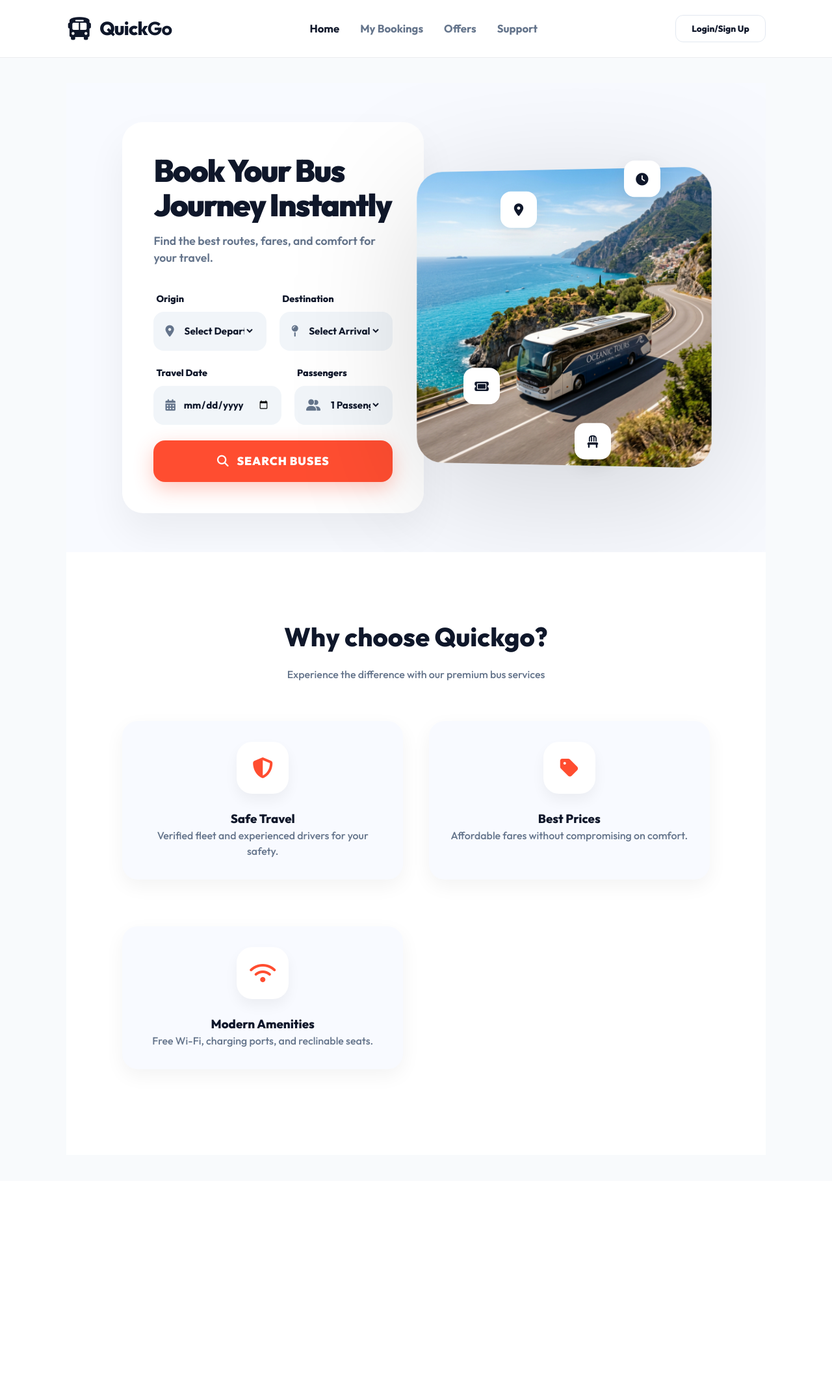
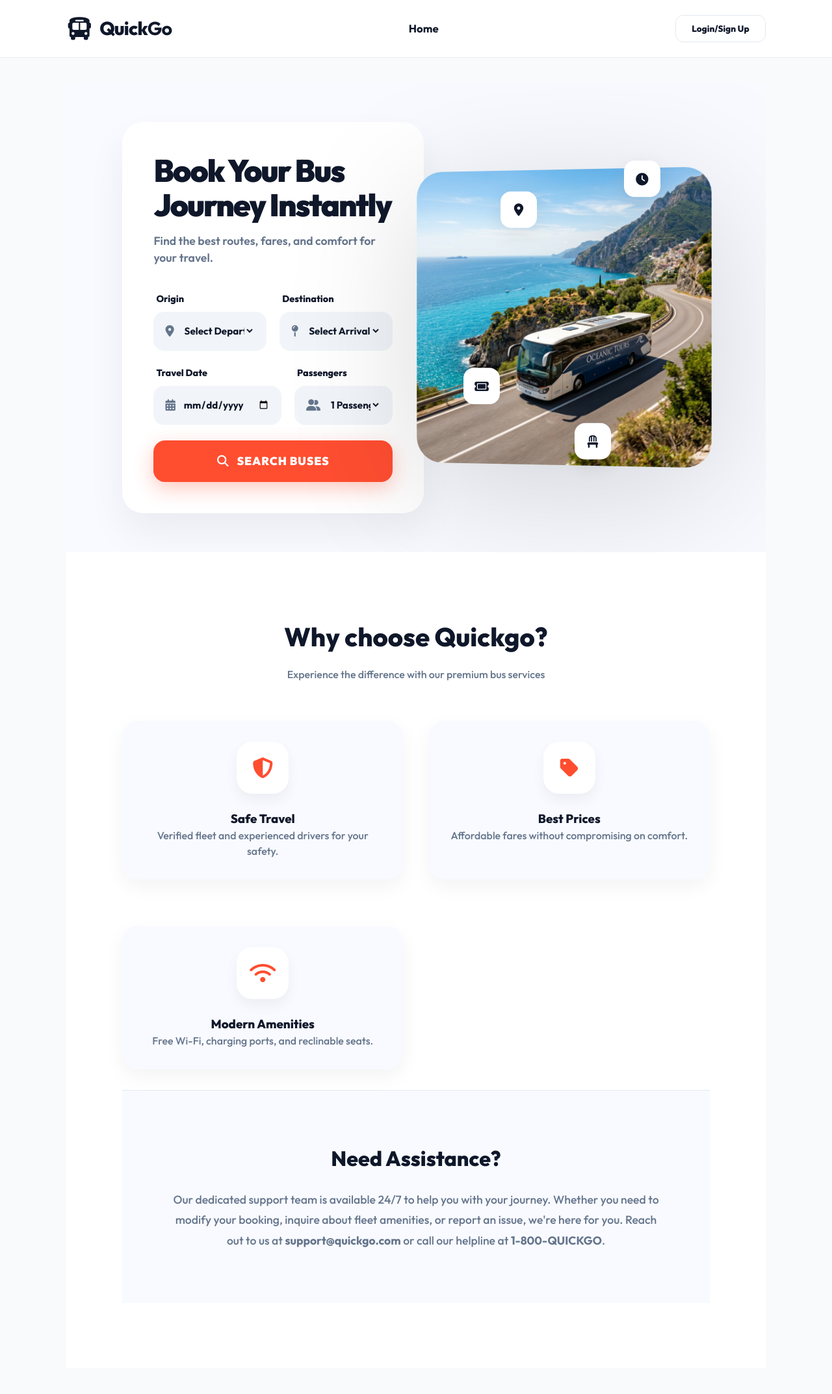
Before and after one commit to miyat0/bus_reservation_project., a Django app: page / in a window 1280 px wide. Shown: the whole page at 65% size. Before the commit the page ends 1612 px from the top, so only its background shows below. Run offline with Django 5.2, Linux system fonts and the light colour scheme; data that the repository does not hold is empty.

Commit message:
style: remove redundant header links and add support description to home footer

```diff
--- a/admins/templates/admins/home.html
+++ b/admins/templates/admins/home.html
@@ -265,6 +265,14 @@
             <h3>Modern Amenities</h3>
             <p class="muted-text">Free Wi-Fi, charging ports, and reclinable seats.</p>
         </div>
+</div>
+
+<div style="padding: 80px 8%; background: #f8faff; border-top: 1px solid var(--line);">
+    <div style="max-width: 800px; margin: 0 auto; text-align: center;">
+        <h2 style="font-size: 2rem; margin-bottom: 24px; color: var(--text);">Need Assistance?</h2>
+        <p style="color: var(--text-muted); font-size: 1.1rem; line-height: 1.8; font-weight: 500;">
+            Our dedicated support team is available 24/7 to help you with your journey. Whether you need to modify your booking, inquire about fleet amenities, or report an issue, we're here for you. Reach out to us at <b>support@quickgo.com</b> or call our helpline at <b>1-800-QUICKGO</b>.
+        </p>
     </div>
 </div>
 {% endblock %}
--- a/templates/base.html
+++ b/templates/base.html
@@ -328,12 +328,6 @@
                 <a href="{% url 'home' %}" class="nav-link {% if request.resolver_match.url_name == 'home' %}active{% endif %}">Home</a>
                 {% if user.is_authenticated %}
                     <a href="{% url 'my_bookings' %}" class="nav-link">My Bookings</a>
-                    <a href="#" class="nav-link">Offers</a>
-                    <a href="#" class="nav-link">Support</a>
-                {% else %}
-                    <a href="#" class="nav-link">My Bookings</a>
-                    <a href="#" class="nav-link">Offers</a>
-                    <a href="#" class="nav-link">Support</a>
                 {% endif %}
             </div>
 
```
